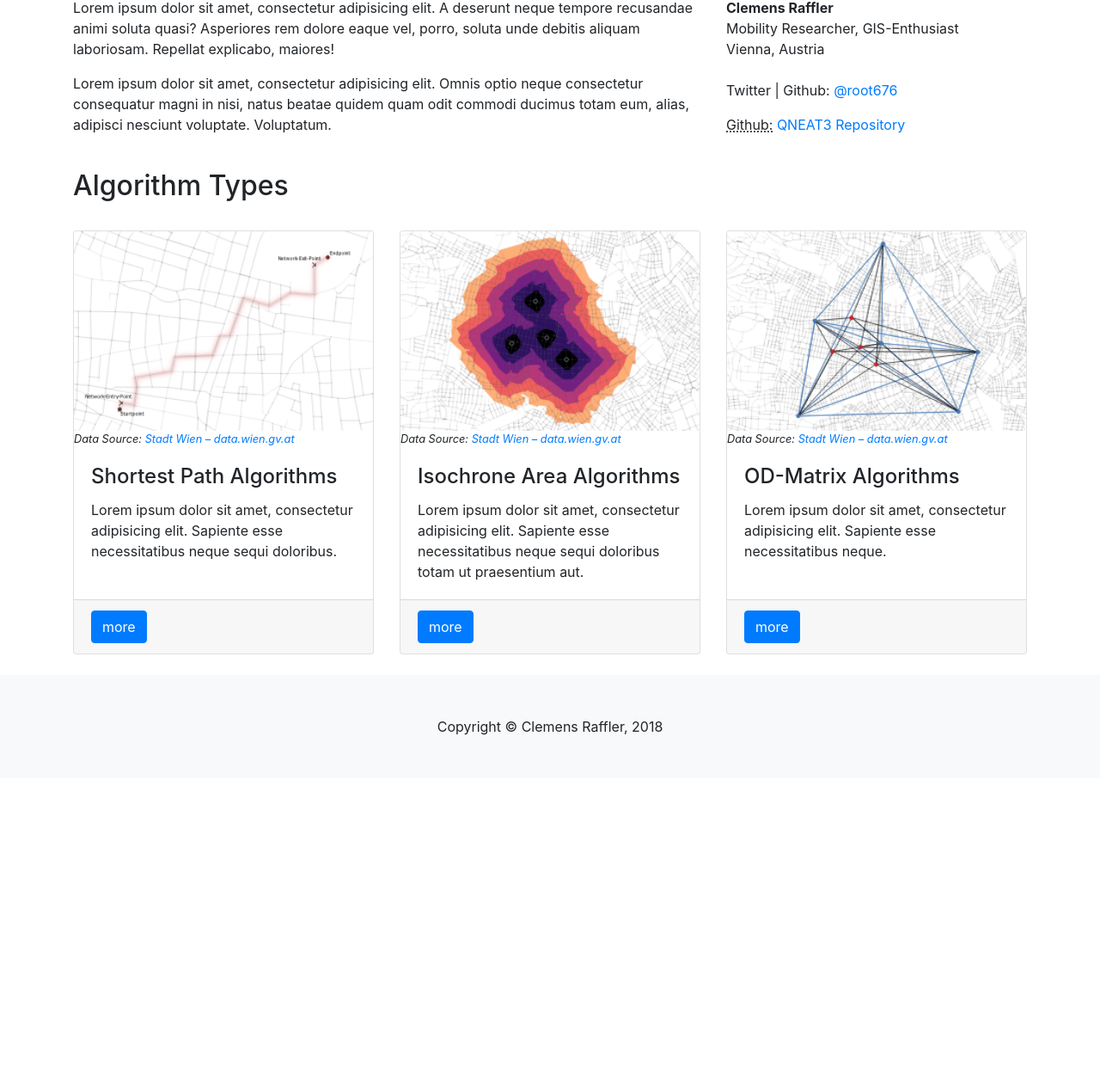
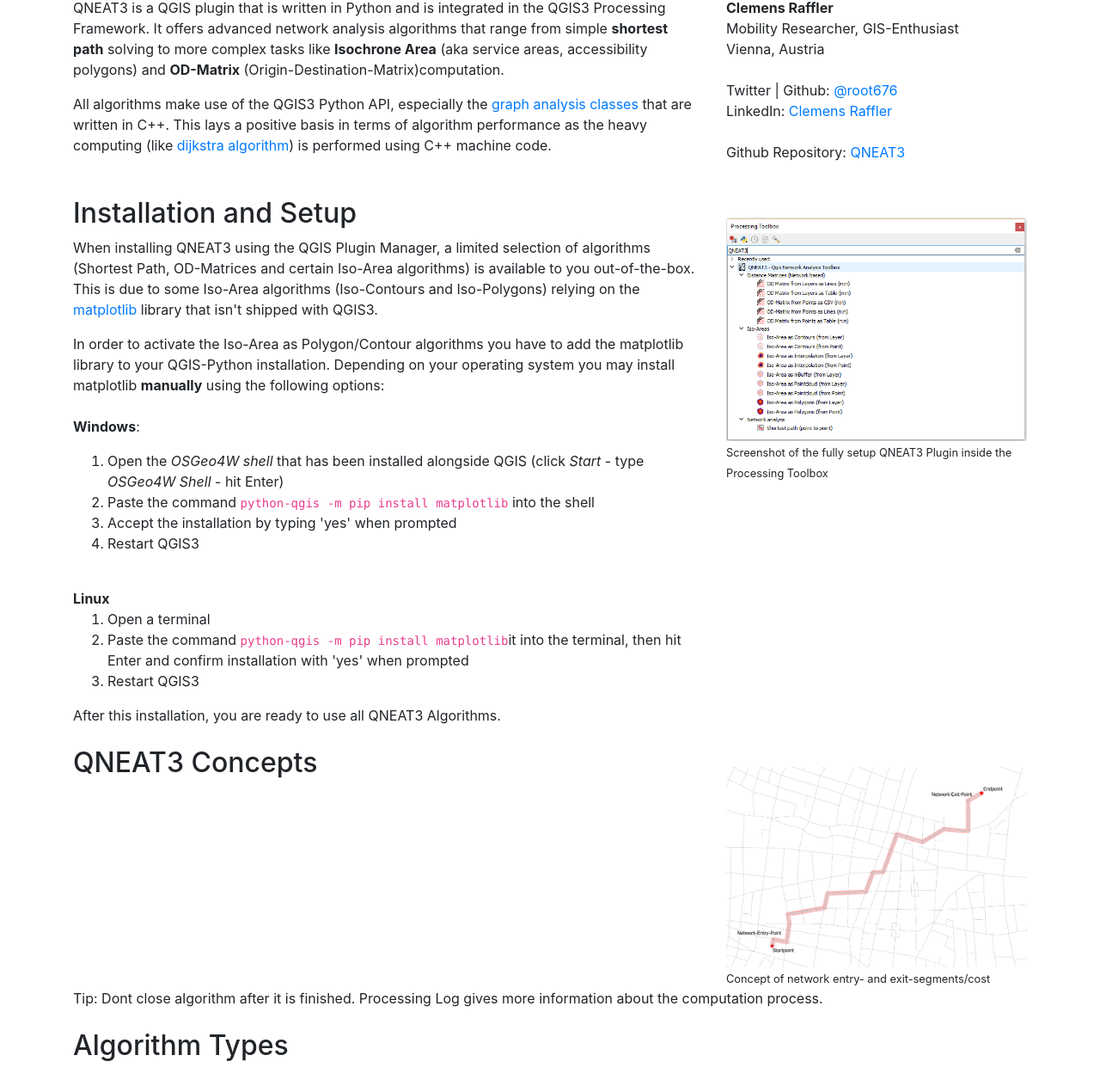
Before and after one commit to root676/root676.github.io, a website: page index.html in a window 1280 px wide. Shown: the part 553-1816 px from the top of the page at 86% size. Before the commit the page ends 1458 px from the top, so only its background shows below. Drawn offline with Linux system fonts and the light colour scheme.

Commit message:
add new content

```diff
--- a/index.html
+++ b/index.html
@@ -35,10 +35,10 @@
               </a>
             </li>
             <li class="nav-item">
-              <a class="nav-link" href="#">About</a>
+              <a class="nav-link" href="#about">About</a>
             </li>
             <li class="nav-item">
-              <a class="nav-link" href="#">Services</a>
+              <a class="nav-link" href="#installation">Installation and Setup</a>
             </li>
             <li class="nav-item">
               <a class="nav-link" href="#">Contact</a>
@@ -64,11 +64,11 @@
     <!-- Page Content -->
     <div class="container">
 
-      <div class="row">
+      <div class="row" id="about">
         <div class="col-sm-8">
-          <h2 class="mt-4">What does QNEAT3?</h2></h2>
-          <p>Lorem ipsum dolor sit amet, consectetur adipisicing elit. A deserunt neque tempore recusandae animi soluta quasi? Asperiores rem dolore eaque vel, porro, soluta unde debitis aliquam laboriosam. Repellat explicabo, maiores!</p>
-          <p>Lorem ipsum dolor sit amet, consectetur adipisicing elit. Omnis optio neque consectetur consequatur magni in nisi, natus beatae quidem quam odit commodi ducimus totam eum, alias, adipisci nesciunt voluptate. Voluptatum.</p>
+          <h2 class="mt-4">About QNEAT3</h2>
+          <p>QNEAT3 is a QGIS plugin that is written in Python and is integrated in the QGIS3 Processing Framework. It offers advanced network analysis algorithms that range from simple <b>shortest path</b> solving to more complex tasks like <b>Isochrone Area</b> (aka service areas, accessibility polygons) and <b>OD-Matrix</b> (Origin-Destination-Matrix)computation.</p>
+		  <p>All algorithms make use of the QGIS3 Python API, especially the <a href="https://qgis.org/pyqgis/master/analysis/Graph/index.html">graph analysis classes</a> that are written in C++. This lays a positive basis in terms of algorithm performance as the heavy computing (like <a href="https://qgis.org/api/classQgsGraphAnalyzer.html#a93e77f1bb11d0d5735a45f7138b577b6">dijkstra algorithm</a>) is performed using C++ machine code.</p>
         </div>
         <div class="col-sm-4">
           <h2 class="mt-4">Author</h2>
@@ -78,15 +78,74 @@
 			<br>Vienna, Austria
             <br>
 			<br>Twitter | Github: <a href="https://twitter.com/root676">@root676</a>
-          </address>
-          <address>
-			<abbr title="QNEAT3 Repository:">Github:</abbr>
-			<a href="https://www.github.com/root676/QNEAT3">QNEAT3 Repository</a>
+			<br>LinkedIn: <a href="www.linkedin.com/in/clemens-raffler-335085130">Clemens Raffler</a>
+			<br>
+			<br>Github Repository:
+			<a href="https://www.github.com/root676/QNEAT3">QNEAT3</a>
 			<br>
           </address>
         </div>
       </div>
-      <!-- /.row -->
+
+	<div class="row" id="installation">
+		<div class="col-sm-8">
+		<h2 class="mt-4">Installation and Setup</h2>
+		<p>
+			When installing QNEAT3 using the QGIS Plugin Manager, a limited selection of algorithms (Shortest Path, OD-Matrices and certain Iso-Area algorithms) is available to you out-of-the-box.
+			This is due to some Iso-Area algorithms (Iso-Contours and Iso-Polygons) relying on the <a target="_blank" href="https://matplotlib.org/">matplotlib</a> library
+			that isn't shipped with QGIS3.
+		</p>
+		<p>
+			In order to activate the Iso-Area as Polygon/Contour algorithms you have to add the matplotlib library to your QGIS-Python installation.
+			Depending on your operating system you may install matplotlib <b>manually</b> using the following options:
+			<br><br>
+			<b>Windows</b>:
+			<ol>
+				<li>Open the <i>OSGeo4W shell</i> that has been installed alongside QGIS (click <i>Start</i> - type <i>OSGeo4W Shell</i> - hit Enter)</li>
+				<li>Paste the command <code>python-qgis -m pip install matplotlib</code> into the shell</li>
+				<li>Accept the installation by typing 'yes' when prompted</li>
+				<li>Restart QGIS3</li>
+			</ol>
+			<br>
+			<b>Linux</b>
+			<ol>
+				<li>Open a terminal</li>
+				<li>Paste the command <code>python-qgis -m pip install matplotlib</code>it into the terminal, then hit Enter and confirm installation with 'yes' when prompted</li>
+				<li>Restart QGIS3</li>
+			</ol>
+
+
+		</p>
+		After this installation, you are ready to use all QNEAT3 Algorithms.
+		</div>
+		<div class="col-sm-4">
+		<br>
+		<br>
+		<a target="_blank" href="img/qneat3_toolbox.PNG">
+		<img class="card-img-top" src="img/qneat3_toolbox.PNG">
+		</a>
+		<small>Screenshot of the fully setup QNEAT3 Plugin inside the Processing Toolbox</small>
+		</div>
+	</div>
+
+		<div class="row" id="installation">
+		<div class="col-sm-8">
+		<h2 class="mt-4">QNEAT3 Concepts</h2>
+		<p>
+
+		</p>
+
+		</div>
+		<div class="col-sm-4">
+		<br>
+		<br>
+		<a target="_blank" href="img/shortest_path_tile.PNG">
+		<img class="card-img-top" src="img/shortest_path_tile.PNG">
+		</a>
+		<small>Concept of network entry- and exit-segments/cost</small>
+		</div>
+	</div>
+		Tip: Dont close algorithm after it is finished. Processing Log gives more information about the computation process.
 
 	  <h2 class="mt-4">Algorithm Types</h2></h2>
       <div class="row">
```
Also changed, not shown: img/qneat3_toolbox.PNG (added).
